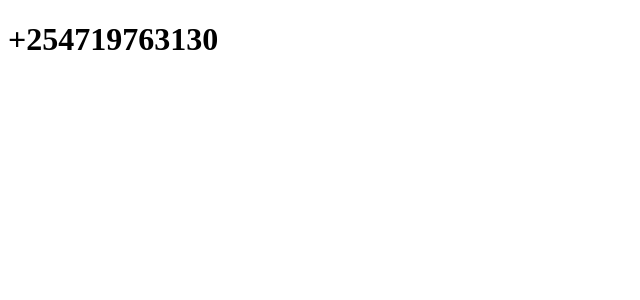
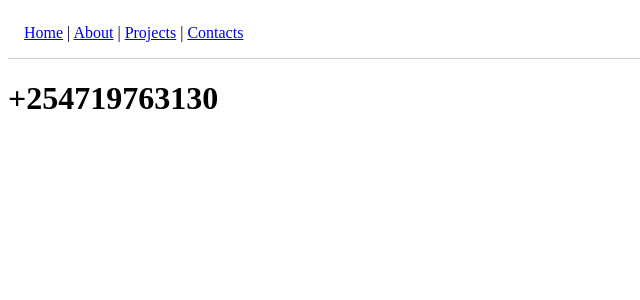
Before and after one commit to DevSam30/personal_portfolio, a Next.js app: page /contacts in a window 1280 px wide. Shown: the top 300 px of the page, without its empty margins (0-640 px from the left). Built offline with nearby package versions, Linux system fonts and the light colour scheme.

Commit message:
Added navbar to contacts page

```diff
--- a/pages/contacts.js
+++ b/pages/contacts.js
@@ -2,8 +2,11 @@ import Navbar from "../components/navbar";
 
 export default function Contacts(){
     return(
+        <div>
+            <Navbar />
+            <h1>+254719763130</h1>
 
-        <h1>+254719763130</h1>
+        </div>
     );
 
 }
```
